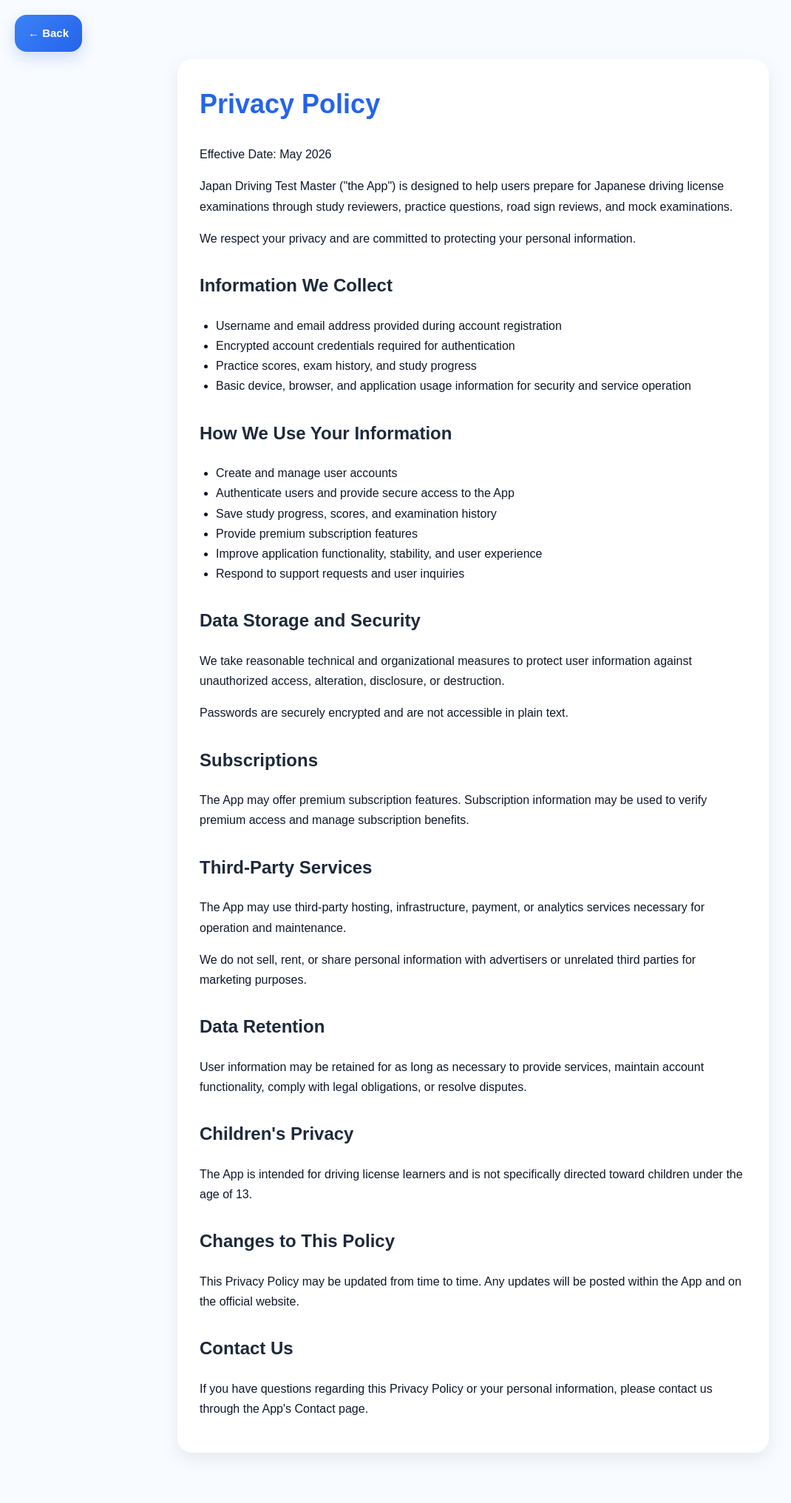
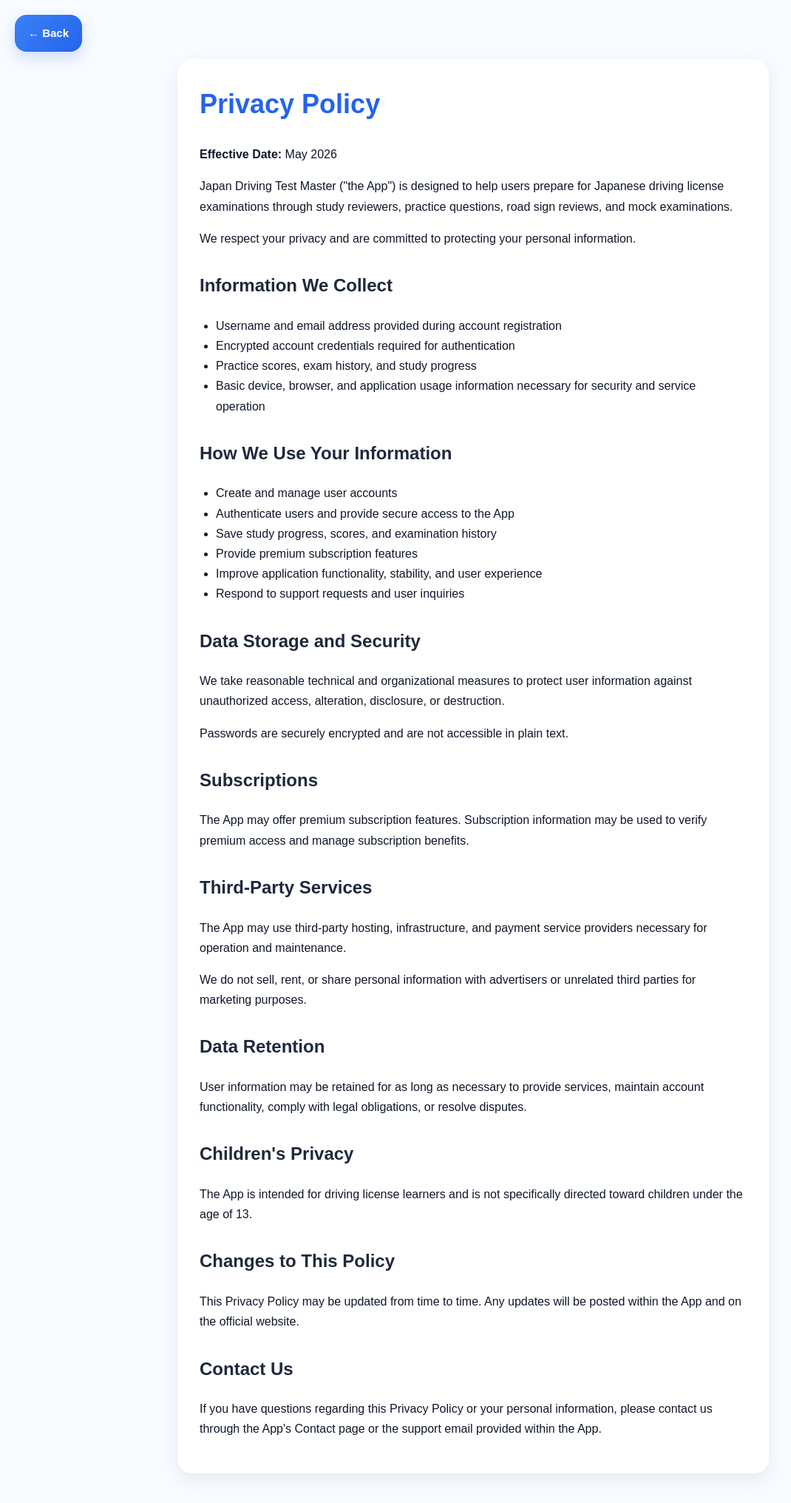
Before and after one commit to mrock1017/driving-test-app, a Flask app: page /privacy in a window 1280 px wide. Shown: the whole page at 74% size, without its empty margins (0-1070 px from the left). Before the commit the page ends 1967 px from the top, so only its background shows below. Run offline with Flask 3, Linux system fonts and the light colour scheme.

Commit message:
Update privacy

```diff
--- a/templates/privacy.html
+++ b/templates/privacy.html
@@ -1,11 +1,11 @@
 <!DOCTYPE html>
-<html>
+<html lang="en">
 <head>
 
-    <title>Privacy Policy</title>
+    <meta charset="UTF-8">
+    <meta name="viewport" content="width=device-width, initial-scale=1.0">
 
-    <meta name="viewport"
-          content="width=device-width, initial-scale=1.0">
+    <title>Privacy Policy - Japan Driving Test Master</title>
 
 <style>
 
@@ -28,7 +28,7 @@ body{
     line-height:1.7;
 }
 
-/* 📦 CONTAINER */
+/* CONTAINER */
 
 .container{
 
@@ -46,7 +46,7 @@ body{
     0 8px 24px rgba(15,23,42,0.08);
 }
 
-/* 🔙 BACK BUTTON */
+/* BACK BUTTON */
 
 .back-btn{
 
@@ -95,7 +95,7 @@ body{
     transform:scale(0.97);
 }
 
-/* 🏁 TITLE */
+/* TITLE */
 
 h1{
 
@@ -118,6 +118,11 @@ ul{
     padding-left:22px;
 }
 
+p{
+
+    margin-bottom:16px;
+}
+
 </style>
 
 </head>
@@ -133,7 +138,7 @@ ul{
 <h1>Privacy Policy</h1>
 
 <p>
-Effective Date: May 2026
+<strong>Effective Date:</strong> May 2026
 </p>
 
 <p>
@@ -150,7 +155,7 @@ We respect your privacy and are committed to protecting your personal informatio
     <li>Username and email address provided during account registration</li>
     <li>Encrypted account credentials required for authentication</li>
     <li>Practice scores, exam history, and study progress</li>
-    <li>Basic device, browser, and application usage information for security and service operation</li>
+    <li>Basic device, browser, and application usage information necessary for security and service operation</li>
 </ul>
 
 <h2>How We Use Your Information</h2>
@@ -183,7 +188,7 @@ The App may offer premium subscription features. Subscription information may be
 <h2>Third-Party Services</h2>
 
 <p>
-The App may use third-party hosting, infrastructure, payment, or analytics services necessary for operation and maintenance.
+The App may use third-party hosting, infrastructure, and payment service providers necessary for operation and maintenance.
 </p>
 
 <p>
@@ -211,7 +216,7 @@ This Privacy Policy may be updated from time to time. Any updates will be posted
 <h2>Contact Us</h2>
 
 <p>
-If you have questions regarding this Privacy Policy or your personal information, please contact us through the App's Contact page.
+If you have questions regarding this Privacy Policy or your personal information, please contact us through the App's Contact page or the support email provided within the App.
 </p>
 
 </div>
```
